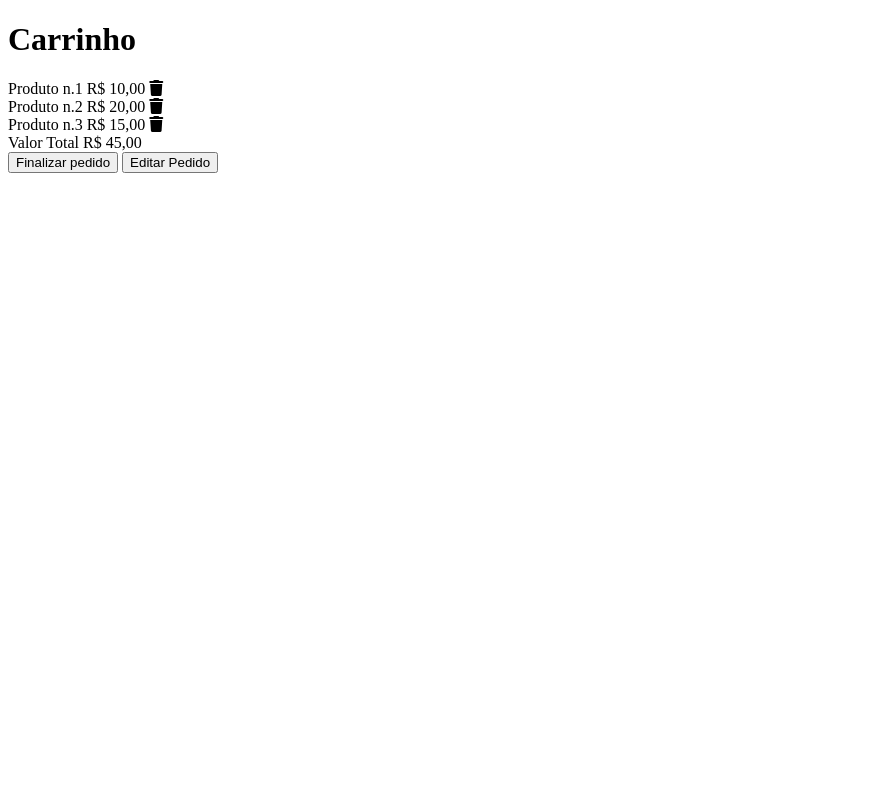
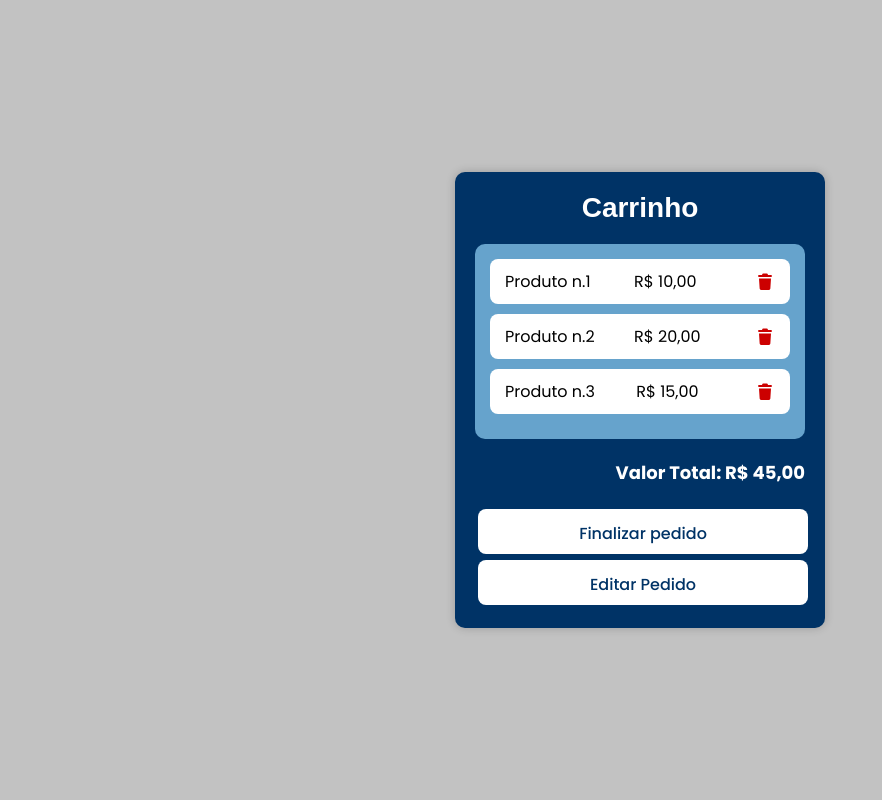
Before and after one commit to RianTech-creator/pm-fe, a Django app: page /pedido/carrinho/ in a window 1280 px wide. Shown: the whole page, without its empty margins (0-882 px from the left). Run offline with Django 5.2, Linux system fonts and the light colour scheme; some libraries are stand-ins or nearby versions.

Commit message:
remodelação do neon

```diff
--- a/pedido/templates/carrinho.html
+++ b/pedido/templates/carrinho.html
@@ -1,14 +1,15 @@
-<!DOCTYPE html>
-<html lang="pt-BR">
-<head>
-    <meta charset="UTF-8">
-    <meta name="viewport" content="width=device-width, initial-scale=1.0">
-    <title>Carrinho</title>
-    <link rel="stylesheet" href="styles.css">
-    <link rel="stylesheet" href="https://cdnjs.cloudflare.com/ajax/libs/font-awesome/6.0.0/css/all.min.css" integrity="sha512-9usAa10IRO0HhonpyAIVpjrylPvoDwiPUiKdWk5t3PyolY1cOd4DSE0Ga+ri4AuTroPR5aQvXU9xC6qOPnzFeg==" crossorigin="anonymous" referrerpolicy="no-referrer" />
-</head>
-<body>
-    <div class="cart-panel">
+{% extends 'base.html' %}
+
+{% block body_class %}
+    cart-page-body
+{% endblock %}
+
+{% block title %}
+    Carrinho de Compras - Projeto Cantina
+{% endblock %}
+
+{% block content %}
+    <div class="carrinho-container">
         <h1>Carrinho</h1>
         <div class="product-list">
             <div class="product-item">
@@ -28,12 +29,11 @@
             </div>
         </div>
         <div class="total-value">
-            Valor Total R$ 45,00
+            Valor Total: R$ 45,00
         </div>
-        <div class="buttons">
+        <div class="carrinho-buttons">
             <button>Finalizar pedido</button>
             <button>Editar Pedido</button>
         </div>
     </div>
-</body>
-</html>
+{% endblock %}
--- a/static/style.css
+++ b/static/style.css
@@ -136,7 +136,7 @@
 
 :root {
   --primary-color: #fff;
-  --secondary-color: #333;
+  --secondary-color: #000000;
   --neon-color: #0ef;
   --text-shadow-neon: 0 0 5px var(--neon-color), 0 0 10px var(--neon-color);
 }
@@ -146,7 +146,7 @@ body {
   justify-content: center;
   align-items: center;
   min-height: 100vh;
-  background: #000;
+  background: #00aeff;
   flex-direction: column; /* Alinha os itens verticalmente */
 }
 
@@ -417,3 +379,86 @@ button {
     box-shadow: none; /* Garante que não haja sombra */
   }
 }
+
+/* --- Estilos da Página do Carrinho --- */
+
+/* Sobrescreve o body para a página do carrinho, removendo o tema neon */
+/* A animação foi reativada, mas agora com o tema azul */
+.cart-page-body {
+    background-color: #c2c2c2 !important; /* Fundo preto para a animação de borda se destacar */
+    font-family: "Poppins", sans-serif !important;
+    animation: rgb-screen-border-animation 10s linear infinite;
+}
+
+/* Esconde o header padrão na página do carrinho */
+.cart-page-body header {
+    display: none;
+}
+
+.carrinho-container {
+    background-color: #003366; /* Azul-escuro */
+    border-radius: 10px;
+    box-shadow: 0 0 10px rgba(0, 0, 0, 0.2);
+    width: center;
+    max-width: 400px;
+    padding: 20px;
+    text-align: center;
+    color: white;
+    margin-top: 20px;
+    margin-bottom: 20px;
+}
+
+.carrinho-container h1 {
+    font-family: Arial, sans-serif;
+    font-size: 28px;
+    margin-bottom: 20px;
+    color: white;
+}
+
+.product-list {
+    background-color: #66A3CC; /* Azul-claro */
+    padding: 15px;
+    border-radius: 10px;
+    margin-bottom: 20px;
+}
+
+.product-item {
+    background-color: white;
+    color: black;
+    padding: 10px 15px;
+    border-radius: 8px;
+    margin-bottom: 10px;
+    display: flex;
+    justify-content: space-between;
+    align-items: center;
+    font-size: 16px;
+}
+
+.product-item .fa-trash {
+    color: #cc0000;
+    cursor: pointer;
+    margin-left: 15px;
+}
+
+.total-value {
+    text-align: right;
+    color: white; /* Corrigido para branco para ser visível no painel */
+    margin-bottom: 20px;
+    font-weight: bold;
+    font-size: 18px;
+}
+
+.carrinho-buttons button {
+    background-color: white;
+    color: #003366;
+    border-radius: 8px;
+    padding: 12px 20px;
+    margin: 3px;
+    font-size: 16px;
+    animation: none; /* Garante que a animação RGB não se aplique aqui */
+    align-items: center;
+}
+
+.carrinho-buttons button:hover {
+    background-color: #e6e6e6;
+}
--- a/templates/home.html
+++ b/templates/home.html
@@ -9,7 +9,7 @@
 {% endblock %}
 
 {% block header %}
-    <h1 class="home-title">Pedido Digital</h1>
+    <h1 class="home-title">Projeto Cantina</h1>
 {% endblock %}
 
 {% block content %}
--- a/usuario/templates/usuario_cadastrar.html
+++ b/usuario/templates/usuario_cadastrar.html
@@ -1,4 +1,8 @@
 {% extends 'base.html' %}
+
+{% block body_class %}
+    login-register-body
+{% endblock %}
 
 {% block title %}
     Cadastro - Projeto Cantina
--- a/usuario/templates/usuario_login.html
+++ b/usuario/templates/usuario_login.html
@@ -1,4 +1,8 @@
 {% extends 'base.html' %}
+
+{% block body_class %}
+    login-register-body
+{% endblock %}
 
 {% block title %}
     Login - Projeto Cantina
```
Also changed, not shown: other parts of static/style.css (+54 -92 lines), 1 other file.
